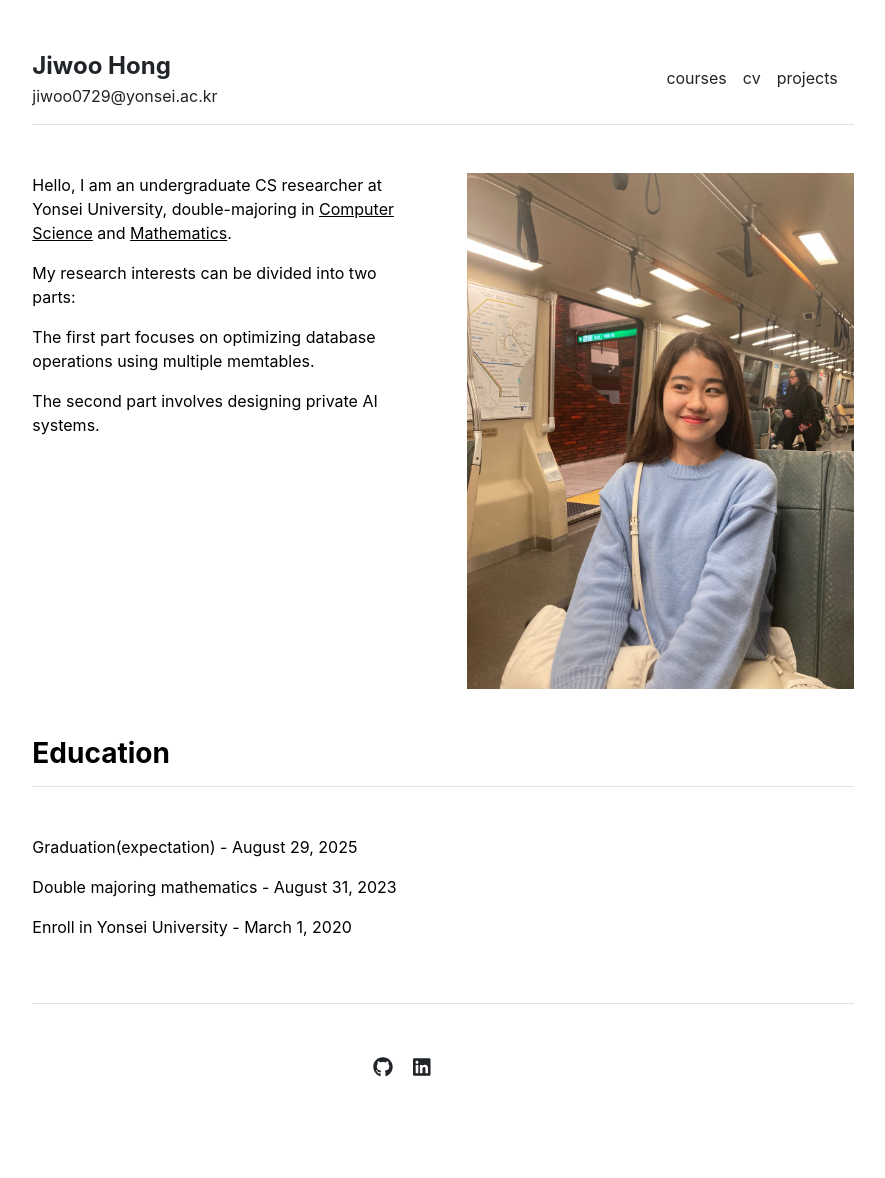
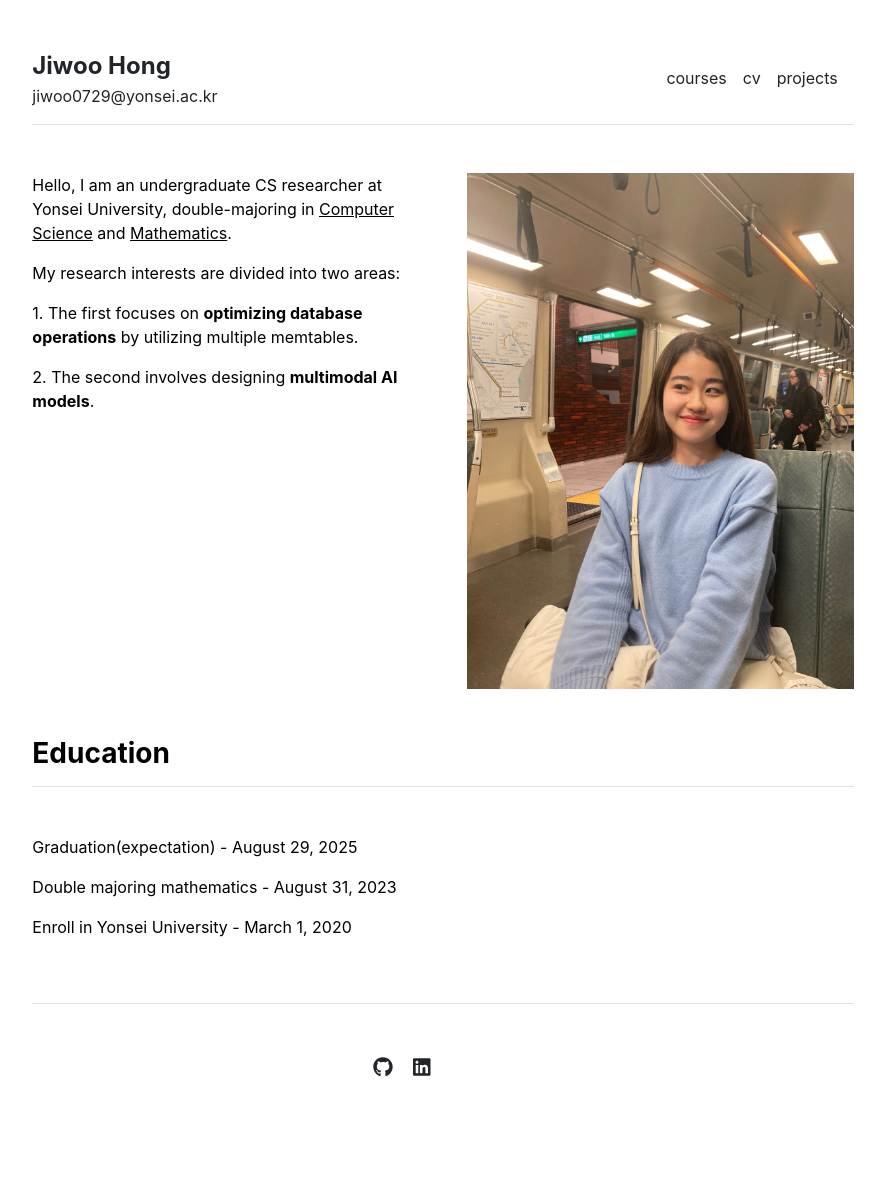
Before and after one commit to JiwooHong01/JiwooHong01.github.io, a Jekyll site: the page built from index.md, in a window 1280 px wide. Shown: the whole page, without its empty margins (197-1082 px from the left). Built offline with Jekyll 4.4.1, drawn with Linux system fonts in a browser that asks for light colours.

Commit message:
Update home.html

```diff
--- a/_layouts/home.html
+++ b/_layouts/home.html
@@ -10,13 +10,13 @@ layout: default
     <span style="text-decoration: underline;">Mathematics</span>.
     </p>
     <p>
-    My research interests can be divided into two parts:
+    My research interests are divided into two areas:
     </p>
     <p>
-    The first part focuses on optimizing database operations using multiple memtables.
+      1. The first focuses on <strong>optimizing database operations</strong> by utilizing multiple memtables.
     </p>
     <p>
-    The second part involves designing private AI systems.
+      2. The second involves designing <strong>multimodal AI models</strong>.
     </p>
   </div>
   <div class="col-md-6">
```
